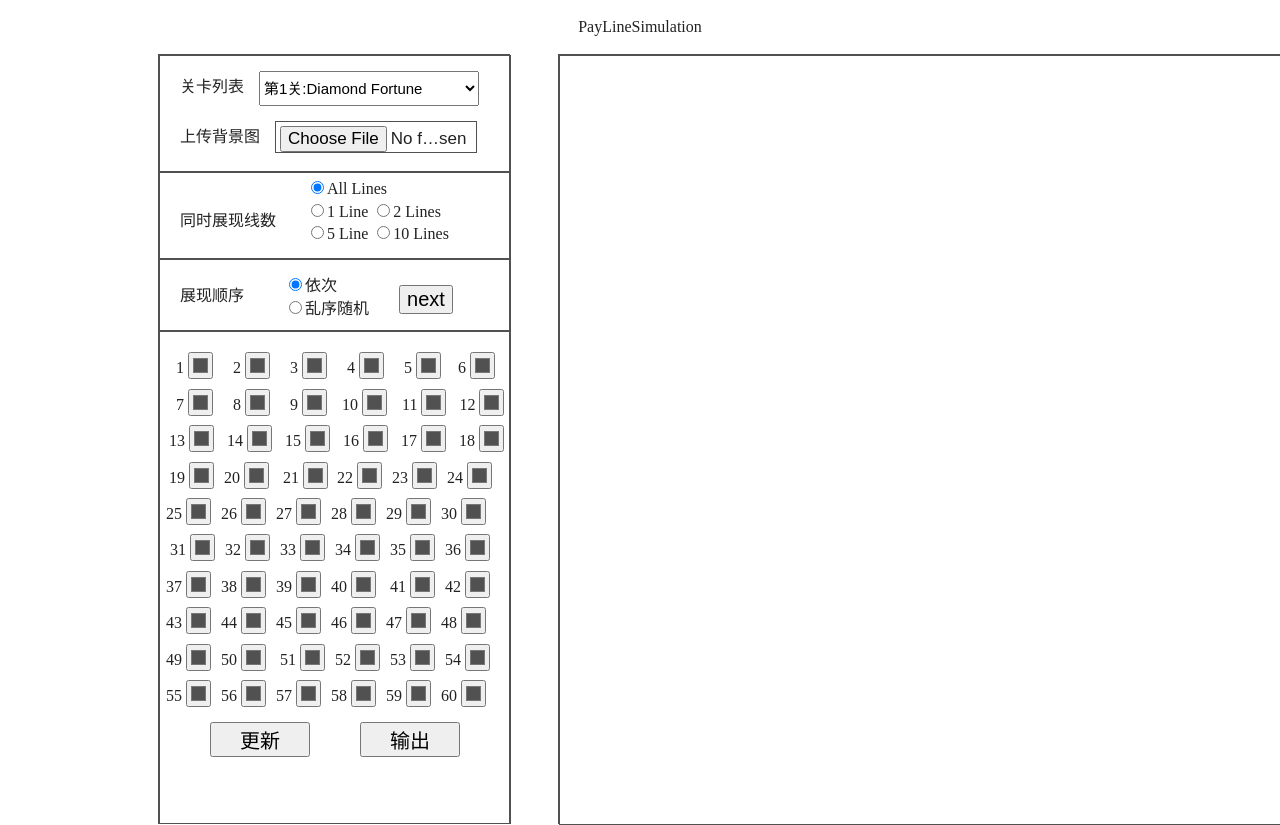
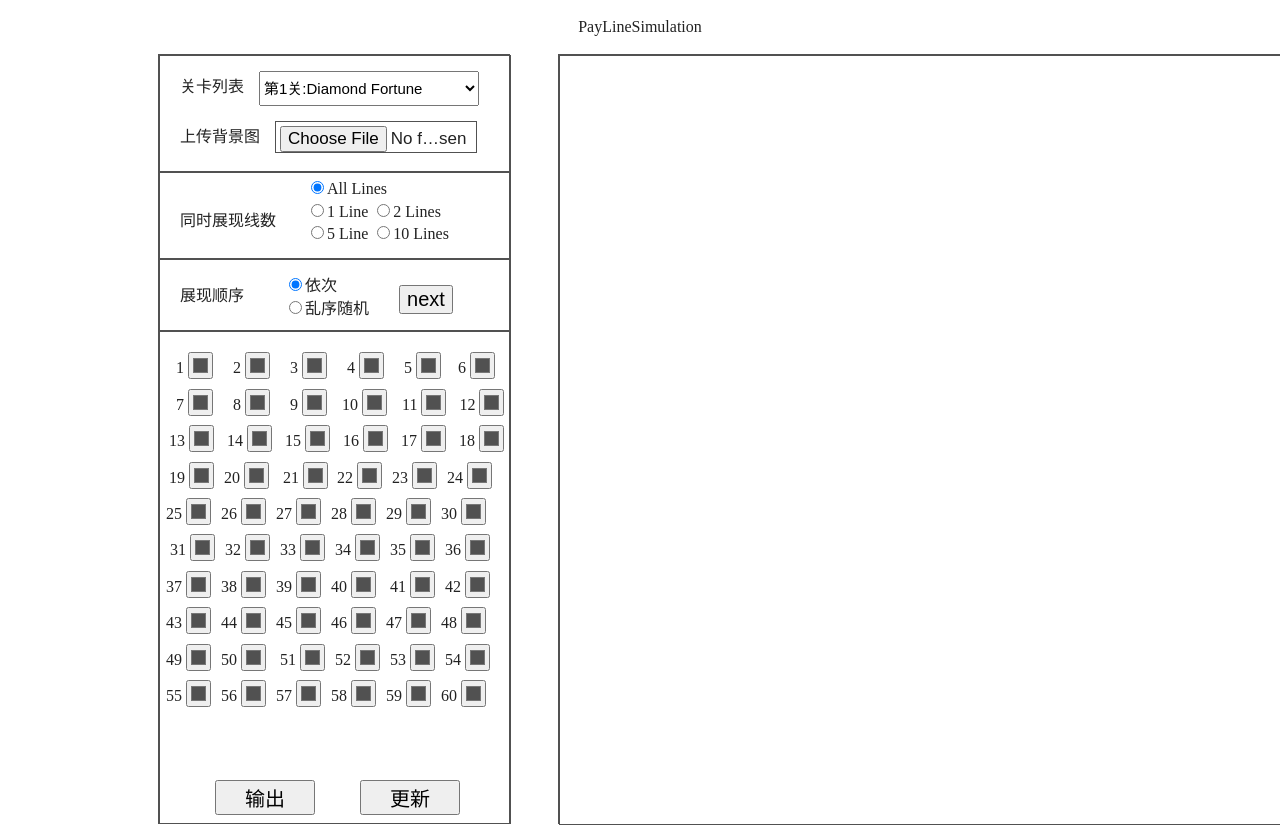
Before and after one commit to liziang151245/PayLineSimulation, a plain HTML site: page index.html in a window 1280 px wide. Shown: the top 825 px of the page. Drawn offline with Linux system fonts and the light colour scheme.

```diff
--- a/css/main.css
+++ b/css/main.css
@@ -827,18 +827,18 @@ fieldset {
 
 #refreshButton{             /*预览按钮*/
     float: left;
-    position: relative;
-    margin-left: 50px;
-    margin-top: 15px;
+    position: fixed;
+    left: 360px;
+    top: 780px;
     width: 100px;
 
 }
 
 #outButton{                     /*输出按钮*/
     float: left;
-    position: relative;
-    margin-left: 50px;
-    margin-top: 15px;
+    position: fixed;
+    left: 215px;
+    top: 780px;
     width: 100px;
 
 }
```
